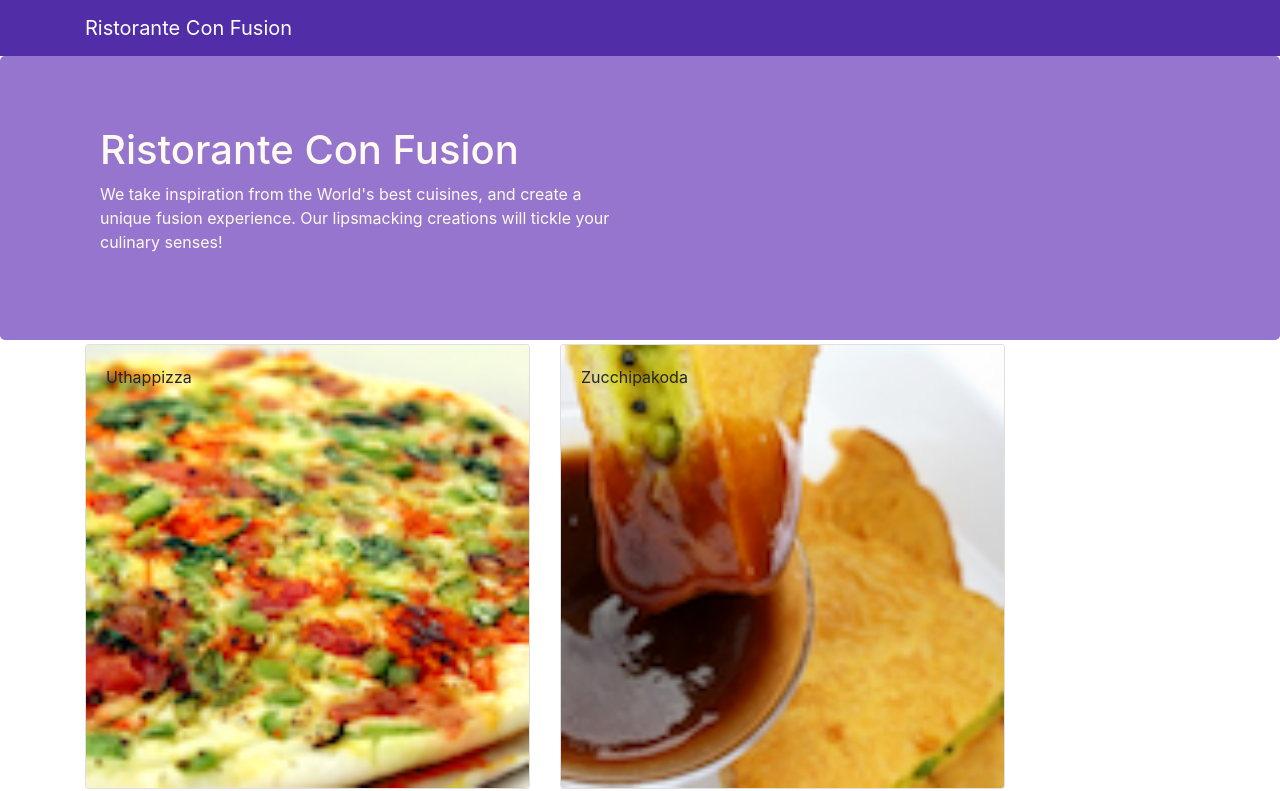
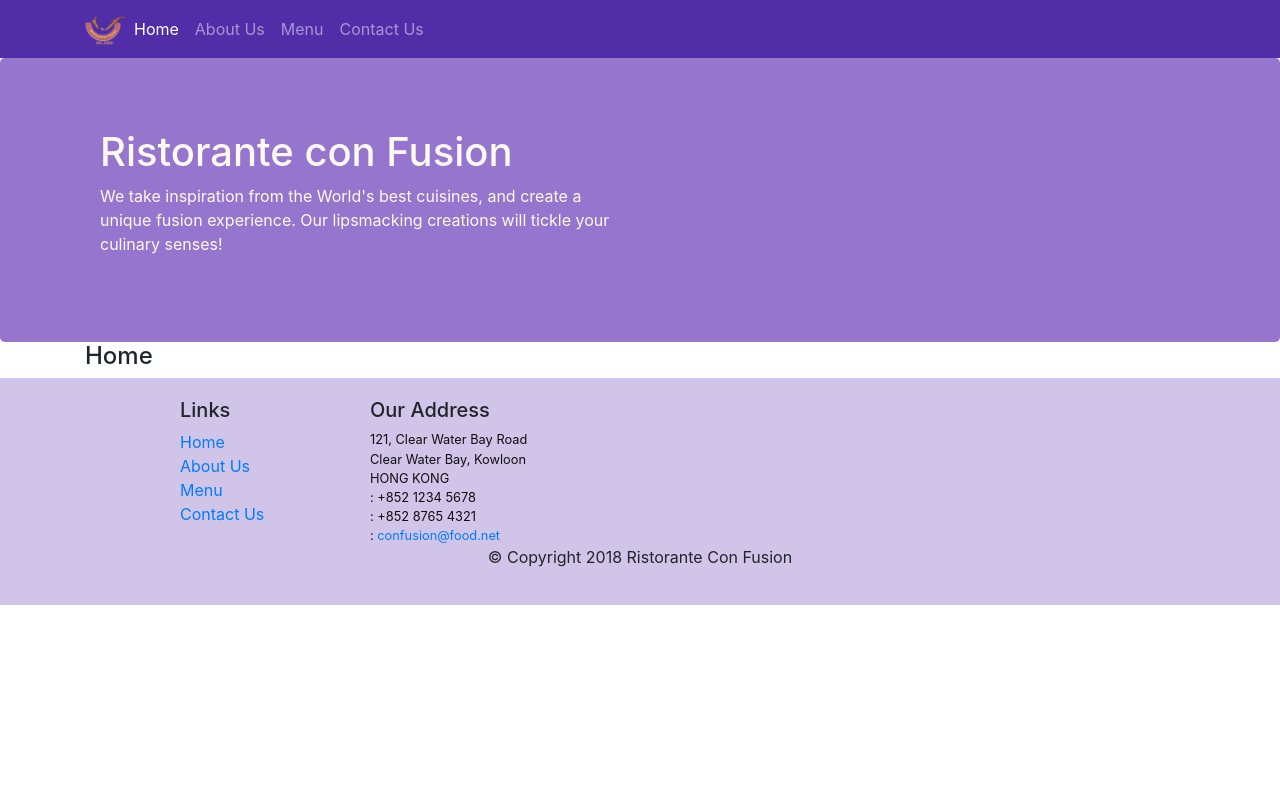
Before and after one commit to safafa/confusion, a React (Create React App) app: page /home in a window 1280 px wide. Shown: the top 791 px of the page. Built offline with nearby package versions, Linux system fonts and the light colour scheme.

Commit message:
react router

```diff
--- a/package.json
+++ b/package.json
@@ -10,6 +10,7 @@
     "bootstrap": "^4.5.3",
     "react": "^17.0.1",
     "react-dom": "^17.0.1",
+    "react-router-dom": "^5.2.0",
     "react-scripts": "4.0.1",
     "reactstrap": "^8.7.1",
     "web-vitals": "^0.2.4"
--- a/src/App.js
+++ b/src/App.js
@@ -1,14 +1,18 @@
 import Main from './components/MainComponent';
 import { Component } from 'react';
+import {BrowserRouter} from 'react-router-dom';
 import './App.css';
 
 class App extends Component {
 
   render(){
     return (
+      <BrowserRouter>
       <div >
         <Main/>
       </div>
+      </BrowserRouter>
+
     );
   }
 
--- a/src/components/FooterComponent.js
+++ b/src/components/FooterComponent.js
@@ -1,5 +1,5 @@
 import React from 'react';
-
+import { Link } from 'react-router-dom';
 function Footer(props) {
     return(
     <div className="footer">
@@ -8,10 +8,10 @@
                 <div className="col-4 offset-1 col-sm-2">
                     <h5>Links</h5>
                     <ul className="list-unstyled">
-                        <li><a href="#">Home</a></li>
-                        <li><a href="#">About</a></li>
-                        <li><a href="#">Menu</a></li>
-                        <li><a href="contactus.html">Contact</a></li>
+                    <li><Link to='/home'>Home</Link></li>
+                        <li><Link to='/aboutus'>About Us</Link></li>
+                        <li><Link to='/menu'>Menu</Link></li>
+                        <li><Link to='/contactus'>Contact Us</Link></li>
                     </ul>
                 </div>
                 <div className="col-7 col-sm-5">
--- a/src/components/HeaderComponent.js
+++ b/src/components/HeaderComponent.js
@@ -1,29 +1,60 @@
-import React, {Component, Fragment} from 'react';
-import { Navbar, NavbarBrand, Jumbotron} from 'reactstrap';
+import { react, Component } from 'react';
+import { Nav, Navbar, NavbarBrand, NavbarToggler, Collapse, NavItem, Jumbotron } from 'reactstrap';
+import { NavLink } from 'react-router-dom';
+
 class Header extends Component {
+    constructor(props) {
+        super(props);
 
-    render(){
+        this.toggleNav = this.toggleNav.bind(this);
+        this.state = {
+          isNavOpen: false
+        };
+      }
+
+      toggleNav() {
+        this.setState({
+          isNavOpen: !this.state.isNavOpen
+        });
+      }
+
+    render() {
         return(
-            <>
-            <Navbar dark>
+            <div>
+                <Navbar dark expand="md">
                     <div className="container">
-            <NavbarBrand href="/">Ristorante Con Fusion</NavbarBrand>
+                        <NavbarToggler onClick={this.toggleNav} />
+                        <NavbarBrand className="mr-auto" href="/"><img src='assets/images/logo.png' height="30" width="41" alt='Ristorante Con Fusion' /></NavbarBrand>
+                        <Collapse isOpen={this.state.isNavOpen} navbar>
+                            <Nav navbar>
+                            <NavItem>
+                                <NavLink className="nav-link"  to='/home'><span className="fa fa-home fa-lg"></span> Home</NavLink>
+                            </NavItem>
+                            <NavItem>
+                                <NavLink className="nav-link" to='/aboutus'><span className="fa fa-info fa-lg"></span> About Us</NavLink>
+                            </NavItem>
+                            <NavItem>
+                                <NavLink className="nav-link"  to='/menu'><span className="fa fa-list fa-lg"></span> Menu</NavLink>
+                            </NavItem>
+                            <NavItem>
+                                <NavLink className="nav-link" to='/contactus'><span className="fa fa-address-card fa-lg"></span> Contact Us</NavLink>
+                            </NavItem>
+                            </Nav>
+                        </Collapse>
                     </div>
                 </Navbar>
                 <Jumbotron>
                     <div className="container">
                         <div className="row row-header">
                             <div className="col-12 col-sm-6">
-                    <h1>Ristorante Con Fusion</h1>
+                                <h1>Ristorante con Fusion</h1>
                                 <p>We take inspiration from the World's best cuisines, and create a unique fusion experience. Our lipsmacking creations will tickle your culinary senses!</p>
                             </div>
                         </div>
                     </div>
                 </Jumbotron>
-            </>
-        )
+            </div>
+        );
     }
-
 }
-
 export default Header;
--- /dev/null
+++ b/src/components/HomeComponent.js
@@ -0,0 +1,11 @@
+import React from 'react';
+
+function Home(props) {
+    return(
+      <div className="container">
+        <h4>Home</h4>
+      </div>
+    );
+}
+
+export default Home;
--- a/src/components/MainComponent.js
+++ b/src/components/MainComponent.js
@@ -4,6 +4,8 @@
 import { DISHES } from '../shared/dishes';
 import Header from './HeaderComponent';
 import Footer from './FooterComponent';
+import { Switch, Route, Redirect } from 'react-router-dom';
+import Home from './HomeComponent';
 
 class Main extends Component {
 
@@ -19,13 +21,24 @@
   }
 
   render() {
+    const HomePage = () => {
+      return(
+          <Home
+          />
+      );
+    }
     return (
       <div>
         <Header/>
-        <Menu dishes={this.state.dishes} onClick={(dishId) => this.onDishSelect(dishId)} />
-        <DishDetail dish={this.state.dishes.filter((dish) => dish.id === this.state.selectedDish)[0]} />
+        <Switch>
+              <Route path='/home' component={HomePage} />
+              <Route exact path='/menu' component={() => <Menu dishes={this.state.dishes} />} />
+              <Redirect to="/home" />
+          </Switch>
         <Footer/>
+
       </div>
+
     );
   }
 }
```
Also changed, not shown: 2 other files (tests, documents, lock files or other folders). Lines whose indentation alone changed are shown as unchanged.
